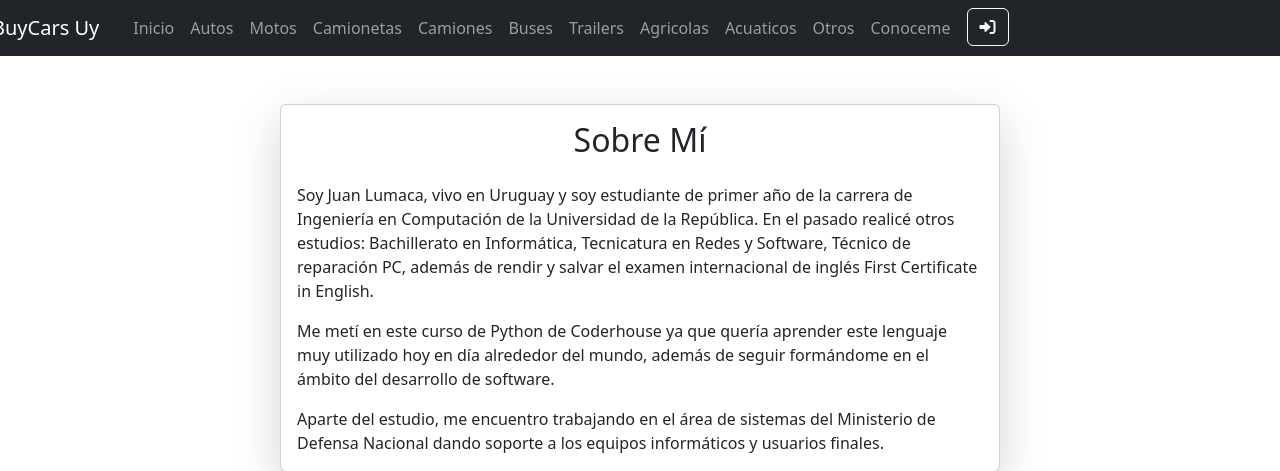
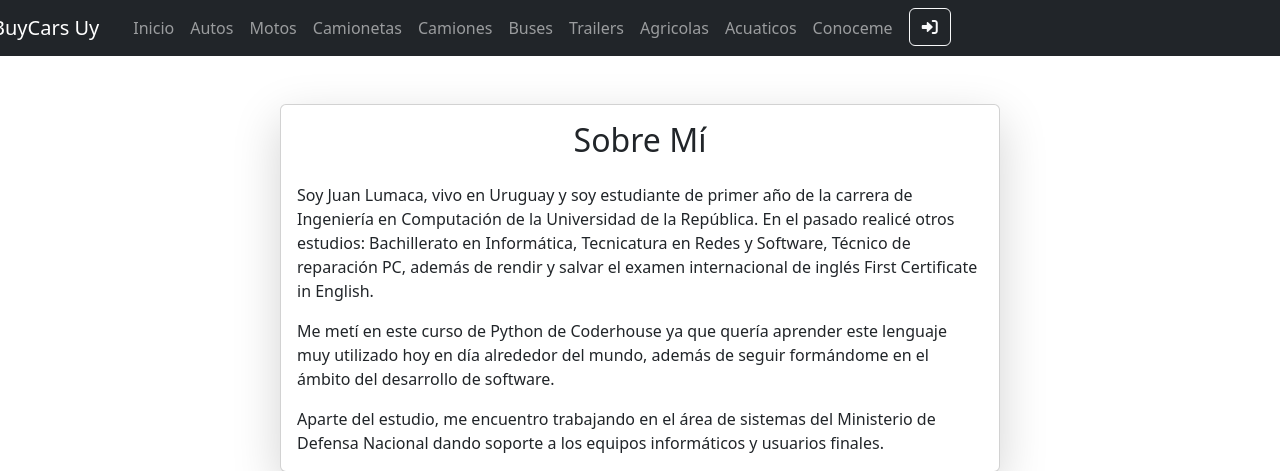
Before and after one commit to jlumaca/ProyectoFinalLumaca, a Django app: page /App/about/ in a window 1280 px wide. Shown: the top 471 px of the page. Run offline with Django 5.2, Linux system fonts and the light colour scheme; some libraries are stand-ins or nearby versions.

Commit message:
casos de uso

```diff
--- a/App/templates/padre.html
+++ b/App/templates/padre.html
@@ -20,7 +20,9 @@
         <nav class="navbar navbar-expand-lg navbar-dark bg-dark">
             <div class="container">
                 <div style="padding-right: 10px; margin-left: -90px;">
-                    <a class="navbar-brand" href="{% url 'Inicio' %}">BuyCars Uy</a>
+                    <div>
+                    <a styles="margin-left=10px" class="navbar-brand" href="{% url 'Inicio' %}">BuyCars Uy</a>
+                    </div>
                 </div>
                 <button class="navbar-toggler" type="button" data-bs-toggle="collapse" data-bs-target="#navbarSupportedContent" aria-controls="navbarSupportedContent" aria-expanded="false" aria-label="Toggle navigation"><span class="navbar-toggler-icon"></span></button>
                 <div class="collapse navbar-collapse" id="navbarSupportedContent">
@@ -40,7 +42,7 @@
                             <li class="nav-item"><a class="nav-link" href="{% url 'Vehiculos' vehiculo='trailers' %}">Trailers</a></li>
                             <li class="nav-item"><a class="nav-link" href="{% url 'Vehiculos' vehiculo='agricolas' %}">Agricolas</a></li>
                             <li class="nav-item"><a class="nav-link" href="{% url 'Vehiculos' vehiculo='acuaticos' %}">Acuaticos</a></li>
-                            <li class="nav-item"><a class="nav-link" href="#">Otros</a></li>
+
                             <li class="nav-item"><a class="nav-link" href="{% url 'About' %}">Conoceme</a></li>
                             {% endif %}
                             {% if request.user.is_authenticated %}
```
Also changed, not shown: 1 other file.
